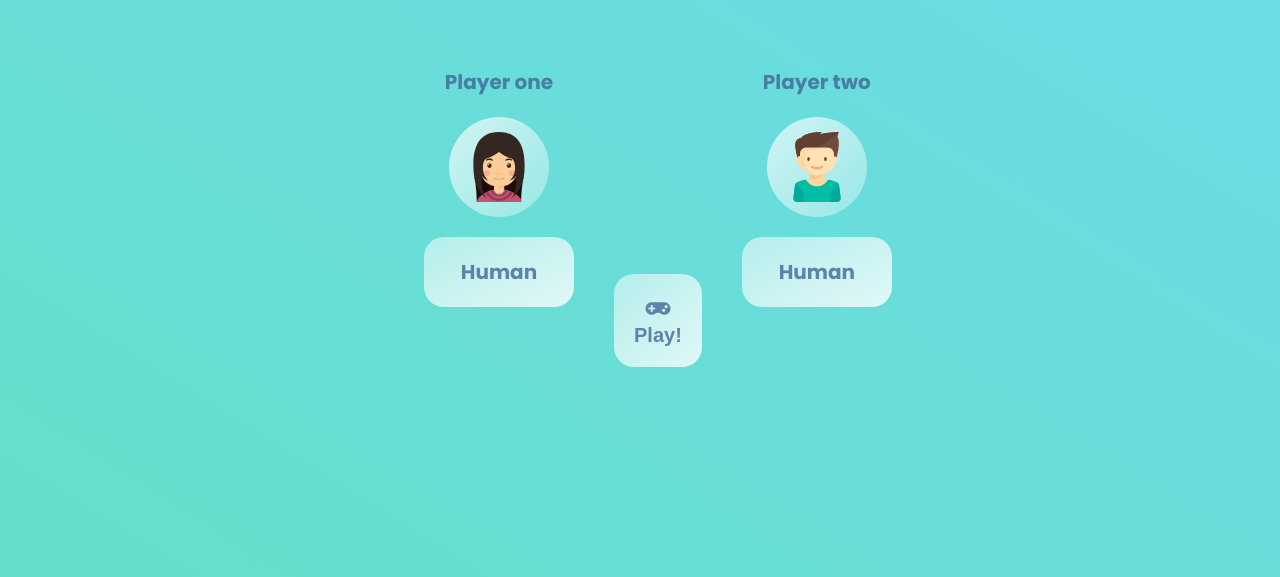
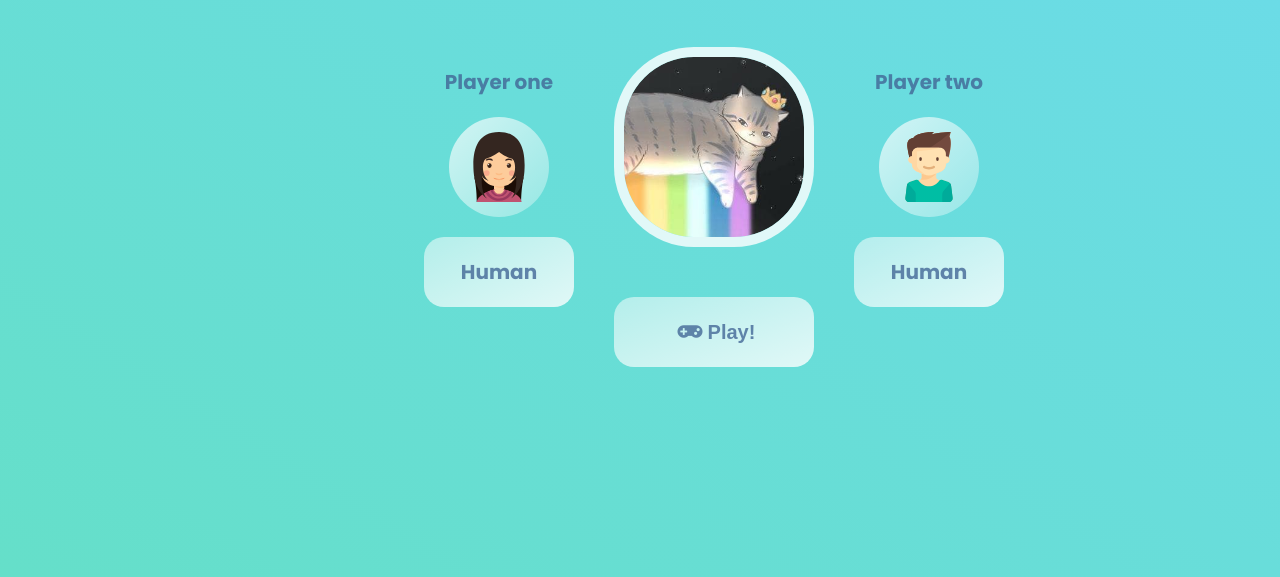
Before and after one commit to GeekNickson/TicTacToe, a plain HTML site: page src/index.html in a window 1280 px wide. Shown: the part 223-800 px from the top of the page. Drawn offline with Linux system fonts and the light colour scheme.

Commit message:
added weird cat

```diff
--- a/src/css/styles.css
+++ b/src/css/styles.css
@@ -66,6 +66,23 @@ html {
 
 .game-gamed {
   display: flex;
+}
+
+.placeholder {
+  display: flex;
+  flex-direction: column;
+  align-items: flex-start;
+  justify-content: space-between;
+  min-height: 40vh;
+}
+
+.logo {
+  position: relative;
+  width: 20rem;
+  height: 20rem;
+  background: url(../img/cat.PNG) 100% / cover border-box padding-box;
+  border: 1rem solid rgba(255, 255, 255, 0.8);
+  border-radius: 40%;
 }
 
 .line {
--- a/src/index.html
+++ b/src/index.html
@@ -34,7 +34,10 @@
               </div>
             </div>
           </div>
-          <button class="btn btn-play"><i class="fas fa-gamepad"></i>Play!</button>
+          <div class="placeholder">
+            <div class="logo"></div>
+            <button class="btn btn-play"><i class="fas fa-gamepad"></i>Play!</button>
+          </div>
           <div class="player">
             <h3 class="name">Player two</h3>
             <div class="avatar">
```
Also changed, not shown: src/img/cat.PNG (added).
